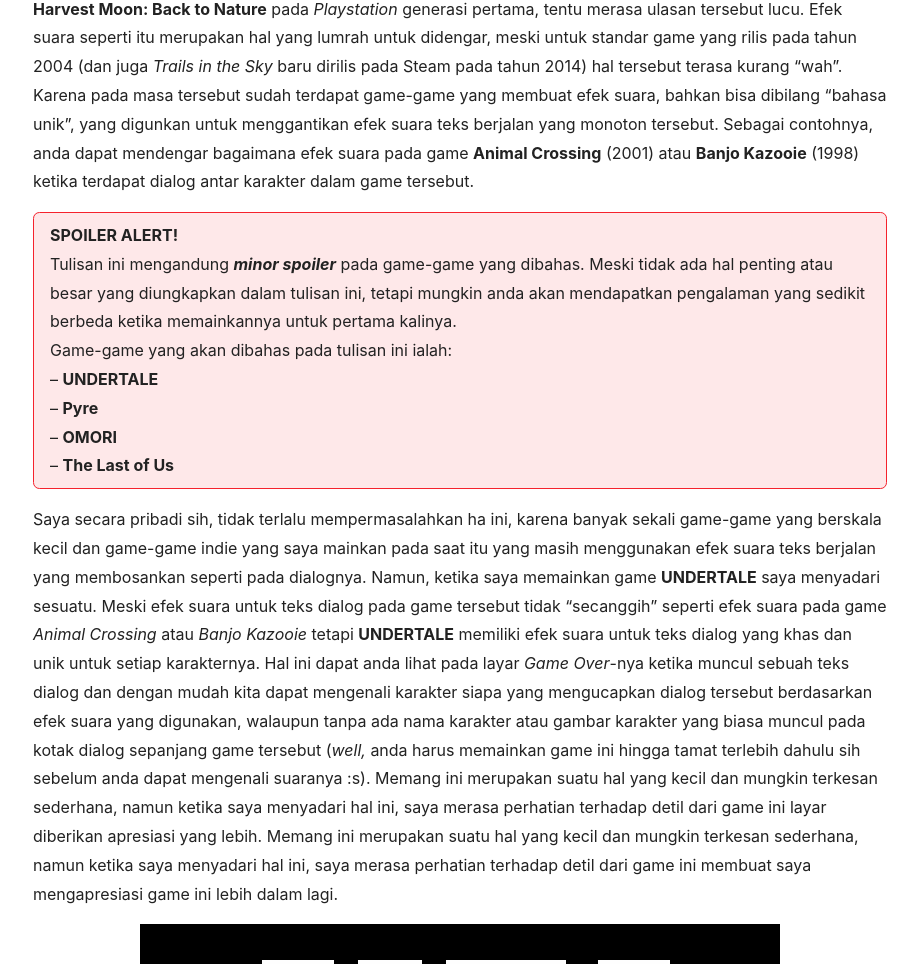
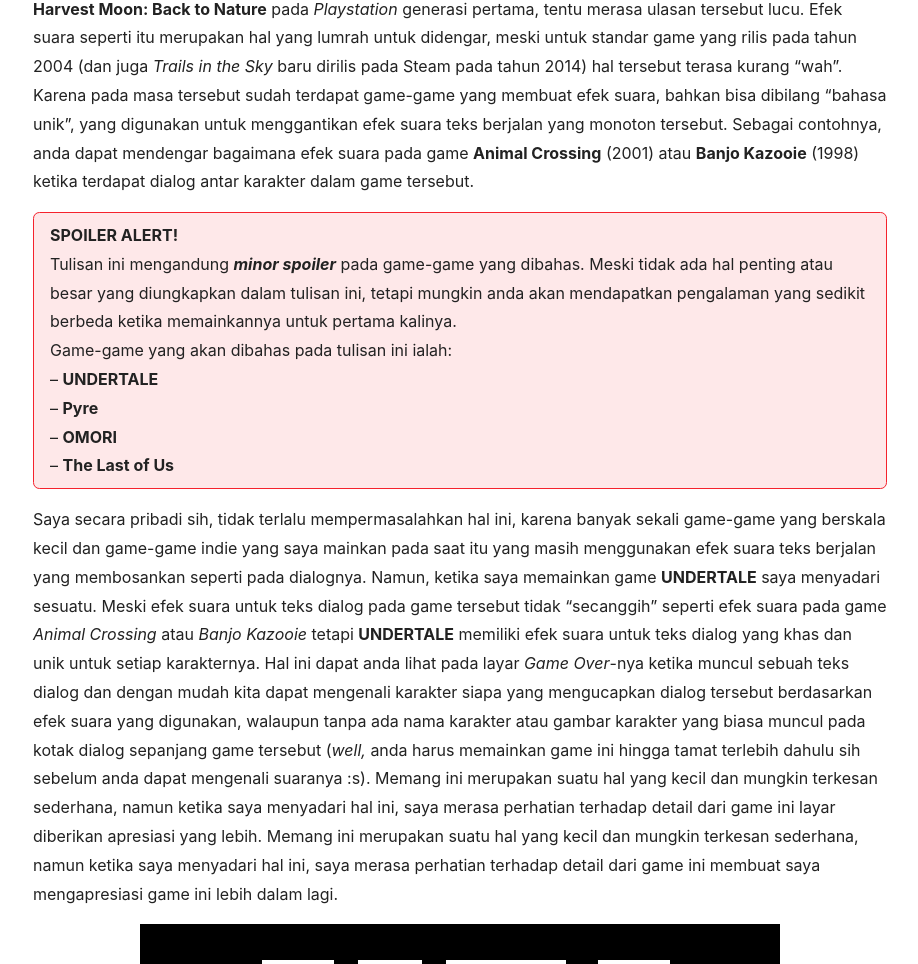
Before and after one commit to wowods/setelah-gaming-blog, a Jekyll site: the page built from _posts/2021-11-25-subtle-things-in-game.md, in a window 1280 px wide and 1400 px high, scrolled down 646 px. Shown: the part 204-1168 px from the top of the window, without its empty margins (70-988 px from the left). Built offline with Jekyll 4.4.1, drawn with Linux system fonts in a browser that asks for light colours; nearby versions of some CDN libraries; comment, search, counter and statistics services are not loaded; some of the changed text lies outside the part shown.

Commit message:
fix a lot of typo

```diff
--- a/_posts/2021-11-25-subtle-things-in-game.md
+++ b/_posts/2021-11-25-subtle-things-in-game.md
@@ -12,7 +12,7 @@ sitemap: true
 
 ![Estelle merasa kesal - Hal-hal Kecil dalam Game header](../../../assets/images/trailsinthesky_estelle-annoyed.jpg)
 
-Tulisan ini terinspirasi dari sebuah ulasan untuk game **The Legend of Heroes: Trails in the Sky** pada Steam yang mengatakan bahwa dia tidak menyukai efek suara teks berjalan yang terdengar monoton, membosankan, dan menjengkelkan pada game tersebut. Saya, yang sewaktu kecil menghabiskan ratusan jam memainkan game **Harvest Moon: Back to Nature** pada *Playstation* generasi pertama, tentu merasa ulasan tersebut lucu. Efek suara seperti itu merupakan hal yang lumrah untuk didengar, meski untuk standar game yang rilis pada tahun 2004 (dan juga *Trails in the Sky* baru dirilis pada Steam pada tahun 2014) hal tersebut terasa kurang "wah". Karena pada masa tersebut sudah terdapat game-game yang membuat efek suara, bahkan bisa dibilang "bahasa unik", yang digunkan untuk menggantikan efek suara teks berjalan yang monoton tersebut. Sebagai contohnya, anda dapat mendengar bagaimana efek suara pada game **Animal Crossing** (2001) atau **Banjo Kazooie** (1998) ketika terdapat dialog antar karakter dalam game tersebut.
+Tulisan ini terinspirasi dari sebuah ulasan untuk game **The Legend of Heroes: Trails in the Sky** pada Steam yang mengatakan bahwa dia tidak menyukai efek suara teks berjalan yang terdengar monoton, membosankan, dan menjengkelkan pada game tersebut. Saya, yang sewaktu kecil menghabiskan ratusan jam memainkan game **Harvest Moon: Back to Nature** pada *Playstation* generasi pertama, tentu merasa ulasan tersebut lucu. Efek suara seperti itu merupakan hal yang lumrah untuk didengar, meski untuk standar game yang rilis pada tahun 2004 (dan juga *Trails in the Sky* baru dirilis pada Steam pada tahun 2014) hal tersebut terasa kurang "wah". Karena pada masa tersebut sudah terdapat game-game yang membuat efek suara, bahkan bisa dibilang "bahasa unik", yang digunakan untuk menggantikan efek suara teks berjalan yang monoton tersebut. Sebagai contohnya, anda dapat mendengar bagaimana efek suara pada game **Animal Crossing** (2001) atau **Banjo Kazooie** (1998) ketika terdapat dialog antar karakter dalam game tersebut.
 
 {:.error}
 **SPOILER ALERT!**
@@ -23,23 +23,23 @@ Game-game yang akan dibahas pada tulisan ini ialah:
 -- **OMORI**
 -- **The Last of Us**
 
-Saya secara pribadi sih, tidak terlalu mempermasalahkan ha ini, karena banyak sekali game-game yang berskala kecil dan game-game indie yang saya mainkan pada saat itu yang masih menggunakan efek suara teks berjalan yang membosankan seperti pada dialognya. Namun, ketika saya memainkan game **UNDERTALE** saya menyadari sesuatu. Meski efek suara untuk teks dialog pada game tersebut tidak "secanggih" seperti efek suara pada game *Animal Crossing* atau *Banjo Kazooie* tetapi **UNDERTALE** memiliki efek suara untuk teks dialog yang khas dan unik untuk setiap karakternya. Hal ini dapat anda lihat pada layar *Game Over*-nya ketika muncul sebuah teks dialog dan dengan mudah kita dapat mengenali karakter siapa yang mengucapkan dialog tersebut berdasarkan efek suara yang digunakan, walaupun tanpa ada nama karakter atau gambar karakter yang biasa muncul pada kotak dialog sepanjang game tersebut (*well,* anda harus memainkan game ini hingga tamat terlebih dahulu sih sebelum anda dapat mengenali suaranya :s).
-Memang ini merupakan suatu hal yang kecil dan mungkin terkesan sederhana, namun ketika saya menyadari hal ini, saya merasa perhatian terhadap detil dari game ini layar diberikan apresiasi yang lebih.
-Memang ini merupakan suatu hal yang kecil dan mungkin terkesan sederhana, namun ketika saya menyadari hal ini, saya merasa perhatian terhadap detil dari game ini membuat saya mengapresiasi game ini lebih dalam lagi.
+Saya secara pribadi sih, tidak terlalu mempermasalahkan hal ini, karena banyak sekali game-game yang berskala kecil dan game-game indie yang saya mainkan pada saat itu yang masih menggunakan efek suara teks berjalan yang membosankan seperti pada dialognya. Namun, ketika saya memainkan game **UNDERTALE** saya menyadari sesuatu. Meski efek suara untuk teks dialog pada game tersebut tidak "secanggih" seperti efek suara pada game *Animal Crossing* atau *Banjo Kazooie* tetapi **UNDERTALE** memiliki efek suara untuk teks dialog yang khas dan unik untuk setiap karakternya. Hal ini dapat anda lihat pada layar *Game Over*-nya ketika muncul sebuah teks dialog dan dengan mudah kita dapat mengenali karakter siapa yang mengucapkan dialog tersebut berdasarkan efek suara yang digunakan, walaupun tanpa ada nama karakter atau gambar karakter yang biasa muncul pada kotak dialog sepanjang game tersebut (*well,* anda harus memainkan game ini hingga tamat terlebih dahulu sih sebelum anda dapat mengenali suaranya :s).
+Memang ini merupakan suatu hal yang kecil dan mungkin terkesan sederhana, namun ketika saya menyadari hal ini, saya merasa perhatian terhadap detail dari game ini layar diberikan apresiasi yang lebih.
+Memang ini merupakan suatu hal yang kecil dan mungkin terkesan sederhana, namun ketika saya menyadari hal ini, saya merasa perhatian terhadap detail dari game ini membuat saya mengapresiasi game ini lebih dalam lagi.
 
 ![Layar Game Over pada UNDERTALE](../../../assets/images/undertale_gameover.webp)
 *Layar Game Over pada UNDERTALE dengan sebuah dialog tanpa nama, namun kita dapat mengenali siapa yang menyebutkan dialog tersebut dari efek suaranya.*
 {: centered}
 
 Tentu dalam video game terdapat banyak hal-hal kecil lainnya yang ketika kita memainkannya, tidak terlalu kita sadari. Dan tidak hanya dari aspek efek suara saja, tapi hampir semua aspek pada game dapat kita amati.
-Sebagai contoh, pada lagu *ending* game **Pyre** yang berjudul ***Bound Together***, saya menyadari sebuah detil yang menarik ketika mendengarkannya beberapa kali melalui Spotify. Lagu tersebut menceritakan setiap *playable* karakter dari game tersebut, yang jika anda dengar pada *in-game*, bergantung dari keputusan kita ketika membebaskan karakter-karakter tersebut. Pada lagu *ending* tersebut, setiap karakternya memiliki suara alat musik tambahan yang spesifik dan unik per karakter yang ditambahkan di atas irama musik lagunya, ketika kisah dari karakter tersebut disampaikan pada lagunya. Contohnya, ketika lagunya sedang menceritakan tentang ***Hedwyn*** maka terdengar suara _mandolin,_ ketika mengisahkan mengenai ***Jodariel*** maka terdengar suara _tom-tom drum_ yang berat, dan pada saat nama ***Rukey Greentail*** disebut maka sayup-sayup suara _suling_ pun terdengar.
-Dari alat musik tersebut, kita dapat mengira-ngira seperti apa sifat dan ciri khas mereka dalam game ini, sebuah detil yang kecil yang diselipkan dalam lagunya namun memberikan nuansa yang tepat untuk game ini.
+Sebagai contoh, pada lagu *ending* game **Pyre** yang berjudul ***Bound Together***, saya menyadari sebuah detail yang menarik ketika mendengarkannya beberapa kali melalui Spotify. Lagu tersebut menceritakan setiap *playable* karakter dari game tersebut, yang jika anda dengar pada *in-game*, bergantung dari keputusan kita ketika membebaskan karakter-karakter tersebut. Pada lagu *ending* tersebut, setiap karakternya memiliki suara alat musik tambahan yang spesifik dan unik per karakter yang ditambahkan di atas irama musik lagunya, ketika kisah dari karakter tersebut disampaikan pada lagunya. Contohnya, ketika lagunya sedang menceritakan tentang ***Hedwyn*** maka terdengar suara _mandolin,_ ketika mengisahkan mengenai ***Jodariel*** maka terdengar suara _tom-tom drum_ yang berat, dan pada saat nama ***Rukey Greentail*** disebut maka sayup-sayup suara _suling_ pun terdengar.
+Dari alat musik tersebut, kita dapat mengira-ngira seperti apa sifat dan ciri khas mereka dalam game ini, sebuah detail yang kecil yang diselipkan dalam lagunya namun memberikan nuansa yang tepat untuk game ini.
 
 ![OMORI Photo Album when Picnic on Headspace](../../../assets/images/omori_headspace-picnic.webp) ![OMORI Photo Album when Picnic on Faraway Town](../../../assets/images/omori_faraway-picnic.webp)
 *Foto dengan perbedaan palet warna pada game OMORI*
 {: centered}
 
-Hal-hal kecil yang dapat memberikan detil lebih juga dapat diaplikasikan pada *aesthetic* dari grafik yang digunakan pada game tersebut. Contohnya misal pada game **OMORI** dan bagaimana penggunaan palet warnanya.
+Hal-hal kecil yang dapat memberikan detail lebih juga dapat diaplikasikan pada *aesthetic* dari grafik yang digunakan pada game tersebut. Contohnya misal pada game **OMORI** dan bagaimana penggunaan palet warnanya.
 Dalam game **OMORI**, kita dapat menjelajahi dua dunia yang berbeda. Setiap dunia yang kita jelajahi memiliki palet warna yang khas untuk menggambarkan filosofi dari dunia tersebut. Pada dunia HEADSPACE kita melihat penggunaan warna yang lebih tersaturasi, yang jika kita bandingkan dengan warna-warna yang terlihat pada FARAWAY
 Dalam game **OMORI**, kita dapat menjelajahi dua dunia yang berbeda. Setiap dunia yang kita jelajahi memiliki palet warna yang khas untuk menggambarkan filosofi dari dunia tersebut. Pada dunia HEADSPACE kita melihat penggunaan warna yang lebih tersaturasi, sedangkan warna-warna yang terlihat ketika kita menjelajahi FARAWAY terlihat lebih *vivid,* lebih hidup. Dari perbedaan palet warna yang digunakan antara kedua dunia ini, kita dapat mengira-ngira seperti apa sih ide dibalik masing-masing dunia tersebut ;).
 
@@ -51,6 +51,6 @@ Tak hanya dari sisi *art* saja hal-hal kecil ini bisa kita temui, namun dari sis
 Hal sederhana dari penempatan lampu ini, ditambah dengan kondisi yang gelap pada malam hari,
 mampu membuat sebuah petunjuk arah bagi pemainnya terasa sangat natural.
 
-Masih banyak lagi hal-hal kecil yang dapat kita amati dari berbagi macam dan judul game yang ada. Tentu hal-hal kecil ini terkadang agak sulit kita sadari, terutama ketika kita sudah tenggelam dalam cerita dan dunia dari game yang sedang kita mainkan. Namun, ketika saya menyadari hal-hal tersebut pada game yang sedang atau pernah saya mainkan, saya merasa salut terhadap usaha dari *developer* gamenya yang berusaha membuat sebuah game dengan memperhatikan detil kecil seperti itu yang membuat saya mengapresiasikan gamenya dengan lebih baik lagi.
+Masih banyak lagi hal-hal kecil yang dapat kita amati dari berbagai macam dan judul game yang ada. Tentu hal-hal kecil ini terkadang agak sulit kita sadari, terutama ketika kita sudah tenggelam dalam cerita dan dunia dari game yang sedang kita mainkan. Namun, ketika saya menyadari hal-hal tersebut pada game yang sedang atau pernah saya mainkan, saya merasa salut terhadap usaha dari *developer* gamenya yang berusaha membuat sebuah game dengan memperhatikan detail kecil seperti itu yang membuat saya mengapresiasikan gamenya dengan lebih baik lagi.
 
 ---
```
Also changed, not shown: _posts/2021-06-03-bergentruckung-asgore.md (+1 -1 lines), _posts/2021-07-18-death-standing-hope.md (+2 -2 lines), _posts/2021-08-01-binge-playing.md (+1 -1 lines), _posts/2021-09-25-talking-about-genre.md (+4 -4 lines), _posts/2021-10-30-abstract-story.md (+3 -3 lines).
